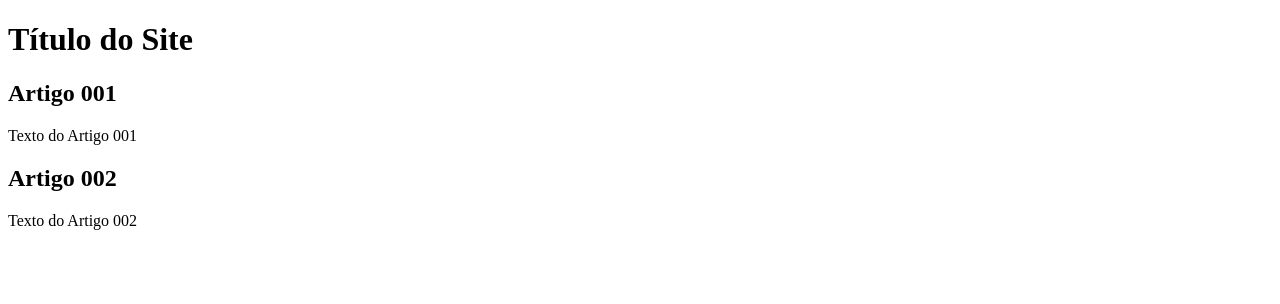
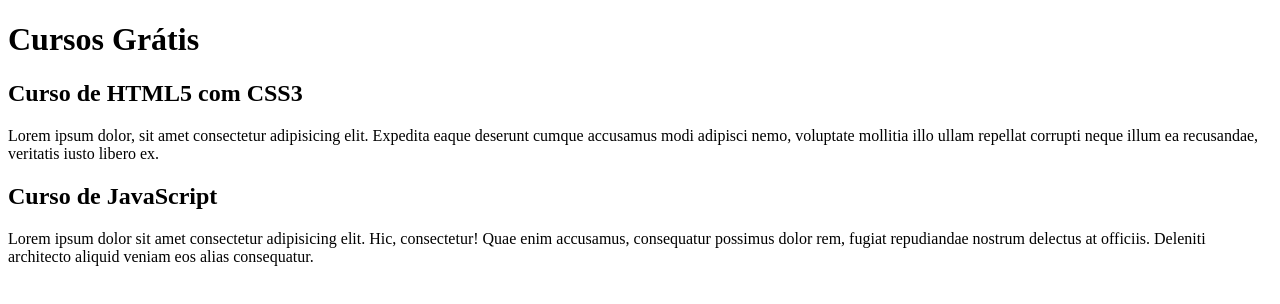
Before and after one commit to OliveiraLucasN/Projeto-site, a plain HTML site: page index.html in a window 1280 px wide. Drawn offline with Linux system fonts and the light colour scheme.

Commit message:
Comecei o conteúdo

```diff
--- a/index.html
+++ b/index.html
@@ -9,14 +9,14 @@
 <body>
     <main>
         <header>
-            <h1>Título do Site</h1>
+            <h1>Cursos Grátis</h1>
         </header>
         <article>
-            <h2>Artigo 001</h2>
-                <p>Texto do Artigo 001</p>
+            <h2>Curso de HTML5 com CSS3</h2>
+            <p>Lorem ipsum dolor, sit amet consectetur adipisicing elit. Expedita eaque deserunt cumque accusamus modi adipisci nemo, voluptate mollitia illo ullam repellat corrupti neque illum ea recusandae, veritatis iusto libero ex.</p>
                 <article>
-                    <h2>Artigo 002</h2>
-                    <p>Texto do Artigo 002</p>
+                    <h2>Curso de JavaScript</h2>
+                    <p>Lorem ipsum dolor sit amet consectetur adipisicing elit. Hic, consectetur! Quae enim accusamus, consequatur possimus dolor rem, fugiat repudiandae nostrum delectus at officiis. Deleniti architecto aliquid veniam eos alias consequatur.</p>
                 </article>
         </article>
     </main>
```
